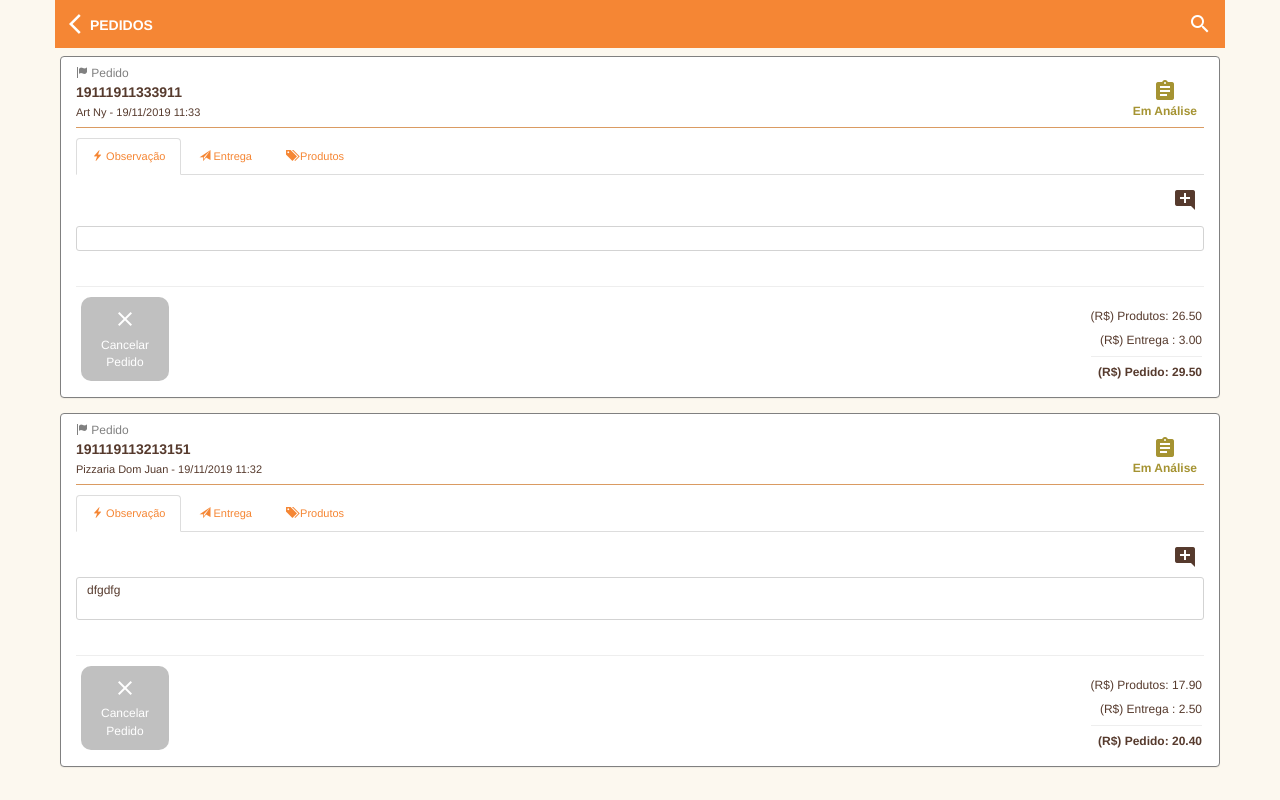
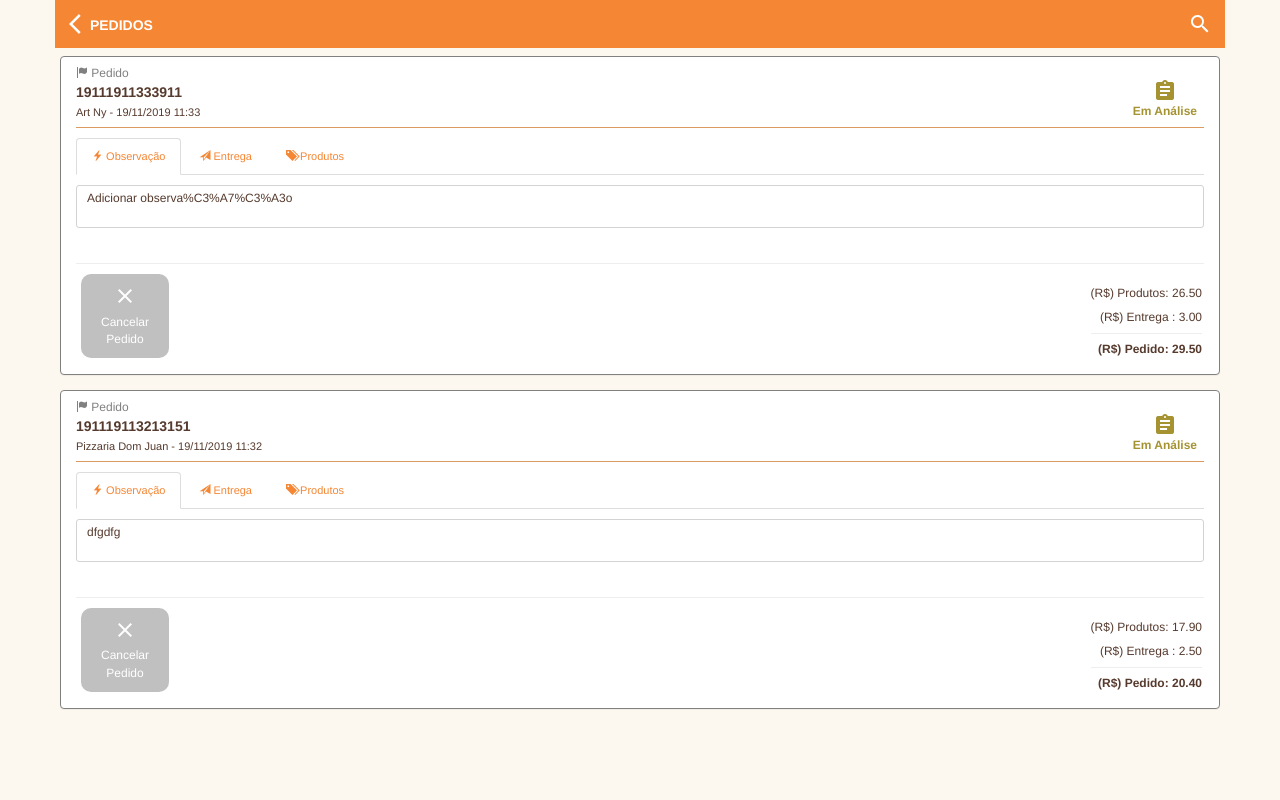
Before and after one commit to NaujOinotna/resthouse, a Flask app: page /pedido in a window 1280 px wide. Run offline with Flask 2, Linux system fonts and the light colour scheme; a user stored in the database is signed in; data comes from the database, SQL or seed files in the repository; parts of the project's set-up code (start-up, migrations or seed data) failed here and were passed over; some libraries are stand-ins or nearby versions.

Commit message:
Caixa de observações com botao

```diff
--- a/app/templates/pedidos.html
+++ b/app/templates/pedidos.html
@@ -89,18 +89,20 @@
                                 <div class="tab-pane fade active" id="observacao{{pedido.id}}" role="tabpanel" aria-labelledby="observacao{{pedido.id}}-tab">
                                     <h6 style="color:#563A2D; margin-bottom:35px">
                                         {% if pedido.situacao == "1" or pedido.situacao == "2" %}
-                                          <button type="button" class="btnAdicionarComentario btn-link btn-xs pull-right" style="background:white; color:#563A2D" value='{"id":"{{pedido.id}}", "observacao":"{{pedido.observacao}}"}'><i class="material-icons">add_comment</i></button>
-                                          <button type="button" value="{&quot;id&quot;:&quot;23&quot;, &quot;observacao&quot;:&quot;gfdgs&quot;}" class="btnAdicionarComentario btn-link btn-xs" style="background:white; color:#563A2D ; border: 1px solid #D3D3D3; width:100%; padding:3px 10px 20px 10px;text-align: left">
-
+                                          <button type="button" value='{"id":"{{pedido.id}}", "observacao":"{{pedido.observacao}}"}' class="btnAdicionarComentario btn-link btn-xs" style="background:white; color:#563A2D ; border: 1px solid #D3D3D3; width:100%; padding:3px 10px 20px 10px;text-align: left">
+                                          {% if pedido.observacao|length > 0 %}
                                             {{pedido.observacao}}
-
-
+                                          {% else %}
+                                            Adicionar observa%C3%A7%C3%A3o
+                                          {% endif %}
                                           </button>
                                         {% else %}
-                                          <button type="button" value="{&quot;id&quot;:&quot;23&quot;, &quot;observacao&quot;:&quot;gfdgs&quot;}" class="btn-link btn-xs" style="background:white; color:#563A2D ; border: 1px solid #D3D3D3; width:100%; padding:3px 10px 20px 10px;text-align: left">
-
+                                          <button type="button" value='{"id":"{{pedido.id}}", "observacao":"{{pedido.observacao}}"}' class="btn-link btn-xs" style="background:white; color:#563A2D ; border: 1px solid #D3D3D3; width:100%; padding:3px 10px 20px 10px;text-align: left">
+                                            {% if pedido.observacao|length > 0 %}
                                               {{pedido.observacao}}
-
+                                            {% else %}
+                                              Sem observa%C3%A7%C3%A3o
+                                            {% endif %}
                                           </button>
                                         {% endif %}
                                     </h6>
```
